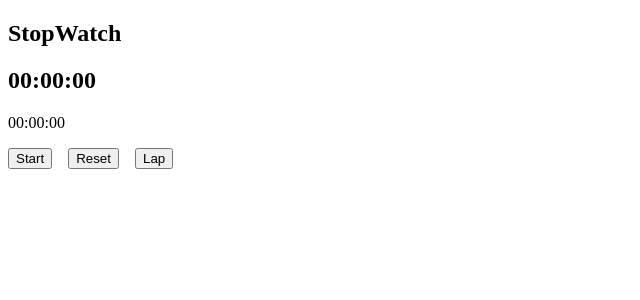
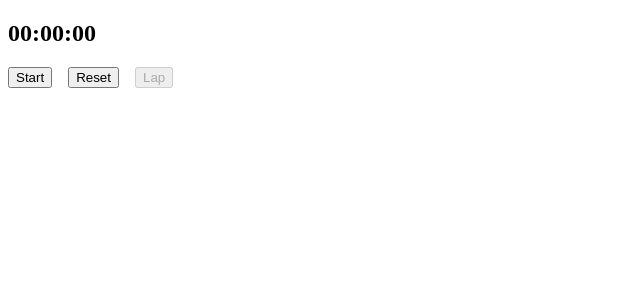
Before and after one commit to Shopify/eng-intern-assessment-react, a React app: page / in a window 1280 px wide. Shown: the top 300 px of the page, without its empty margins (0-640 px from the left). Built offline with nearby package versions, Linux system fonts and the light colour scheme.

Commit message:
refactor application to use milliseconds instead of seconds

```diff
--- a/src/App.tsx
+++ b/src/App.tsx
@@ -3,34 +3,42 @@ import StopWatch from "./StopWatch";
 import StopWatchButton from "./StopWatchButton";
 import "./App.css";
 
-interface listType {
+interface lapListType {
   id: number;
-  time: number;
+  time: string;
 }
 
 const formatTime = (time: number) => {
-  const hours = Math.floor(time / 3600);
-  const minutes = Math.floor((time % 3600) / 60);
-  const remainingSeconds = Math.floor(time % 60);
+  // Convert milliseconds to centiseconds
+  const centiseconds = Math.floor(time / 10);
 
-  const formattedHours = hours.toString().padStart(2, "0");
+  // Calculate minutes, seconds, and remaining centiseconds
+  const minutes = Math.floor(centiseconds / 6000);
+  const seconds = Math.floor((centiseconds % 6000) / 100);
+  const remainingCentiseconds = centiseconds % 100;
+
+  // Format each component with leading zeros if needed
   const formattedMinutes = minutes.toString().padStart(2, "0");
-  const formattedSeconds = remainingSeconds.toString().padStart(2, "0");
+  const formattedSeconds = seconds.toString().padStart(2, "0");
+  const formattedCentiseconds = remainingCentiseconds
+    .toString()
+    .padStart(2, "0");
 
-  return `${formattedHours}:${formattedMinutes}:${formattedSeconds}`;
+  // Construct the formatted time string
+  return `${formattedMinutes}:${formattedSeconds}:${formattedCentiseconds}`;
 };
 
 export default function App() {
   const [time, setTime] = useState<number>(0);
   const [isRunning, setIsRunning] = useState<boolean>(false);
-  const [lapList, setLapList] = useState<listType[]>([]);
+  const [lapList, setLapList] = useState<lapListType[]>([]);
   const intervalRef = useRef<number | undefined>(undefined);
 
   const toggleStopWatch = () => {
     if (!isRunning) {
       intervalRef.current = window.setInterval(() => {
-        setTime((prevTime) => prevTime + 1);
-      }, 1000);
+        setTime((prevTime) => prevTime + 10);
+      }, 10);
     } else {
       window.clearInterval(intervalRef.current);
     }
@@ -41,30 +49,39 @@ export default function App() {
     setIsRunning(false);
     setTime(0);
     window.clearInterval(intervalRef.current);
+    setLapList([]);
   };
 
   const lapStopWatch = () => {
     const newLap = {
       id: lapList.length + 1,
-      time: time,
+      time: formatTime(time),
     };
     setLapList((prevLapList) => [...prevLapList, newLap]);
   };
 
   return (
     <div>
-      <h1>StopWatch</h1>
       <StopWatch time={formatTime(time)} />
       <div className="btn-container">
         <StopWatchButton
+          clickable={true}
           handleClick={toggleStopWatch}
           label={isRunning ? "Stop" : "Start"}
         />
-        <StopWatchButton handleClick={resetStopWatch} label="Reset" />
-        <StopWatchButton handleClick={lapStopWatch} label="Lap" />
+        <StopWatchButton
+          clickable={true}
+          handleClick={resetStopWatch}
+          label="Reset"
+        />
+        <StopWatchButton
+          clickable={isRunning}
+          handleClick={lapStopWatch}
+          label="Lap"
+        />
       </div>
       {lapList.map((lap) => (
-        <p>
+        <p key={lap.id}>
           {lap.id}. {lap.time}
         </p>
       ))}
--- a/src/StopWatch.tsx
+++ b/src/StopWatch.tsx
@@ -7,8 +7,7 @@ interface StopWatchInterface {
 export default function StopWatch({ time }: StopWatchInterface) {
   return (
     <div>
-      <h2>00:00:00</h2>
-      <p>{time}</p>
+      <h2>{time}</h2>
     </div>
   );
 }
--- a/src/StopWatchButton.tsx
+++ b/src/StopWatchButton.tsx
@@ -3,15 +3,19 @@ import React from "react";
 interface StopWatchButtonInterface {
   handleClick: () => void;
   label: string;
+  clickable: boolean;
 }
 
 export default function StopWatchButton({
   label,
   handleClick,
+  clickable,
 }: StopWatchButtonInterface) {
   return (
     <div>
-      <button onClick={handleClick}>{label}</button>
+      <button disabled={!clickable} onClick={handleClick}>
+        {label}
+      </button>
     </div>
   );
 }
```
